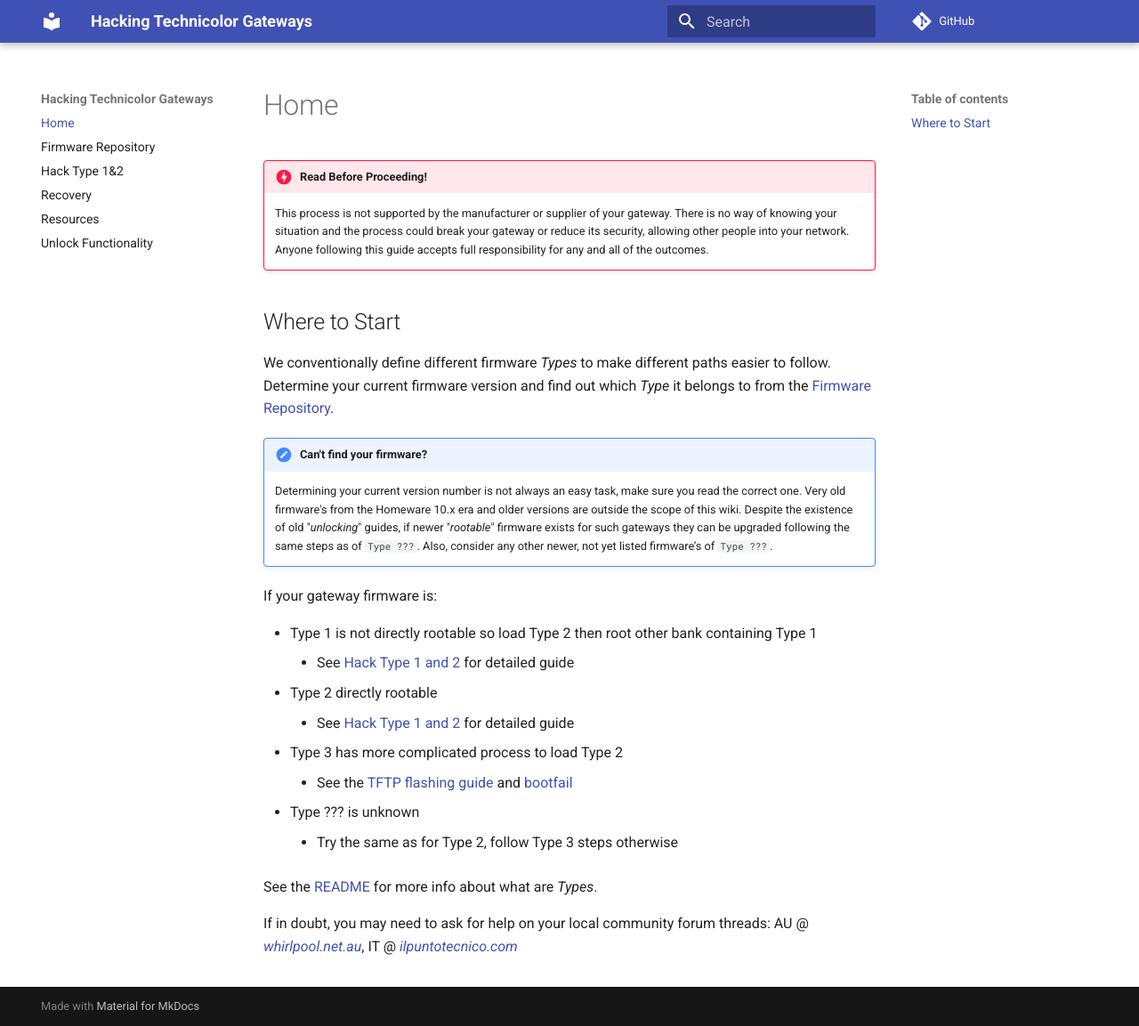
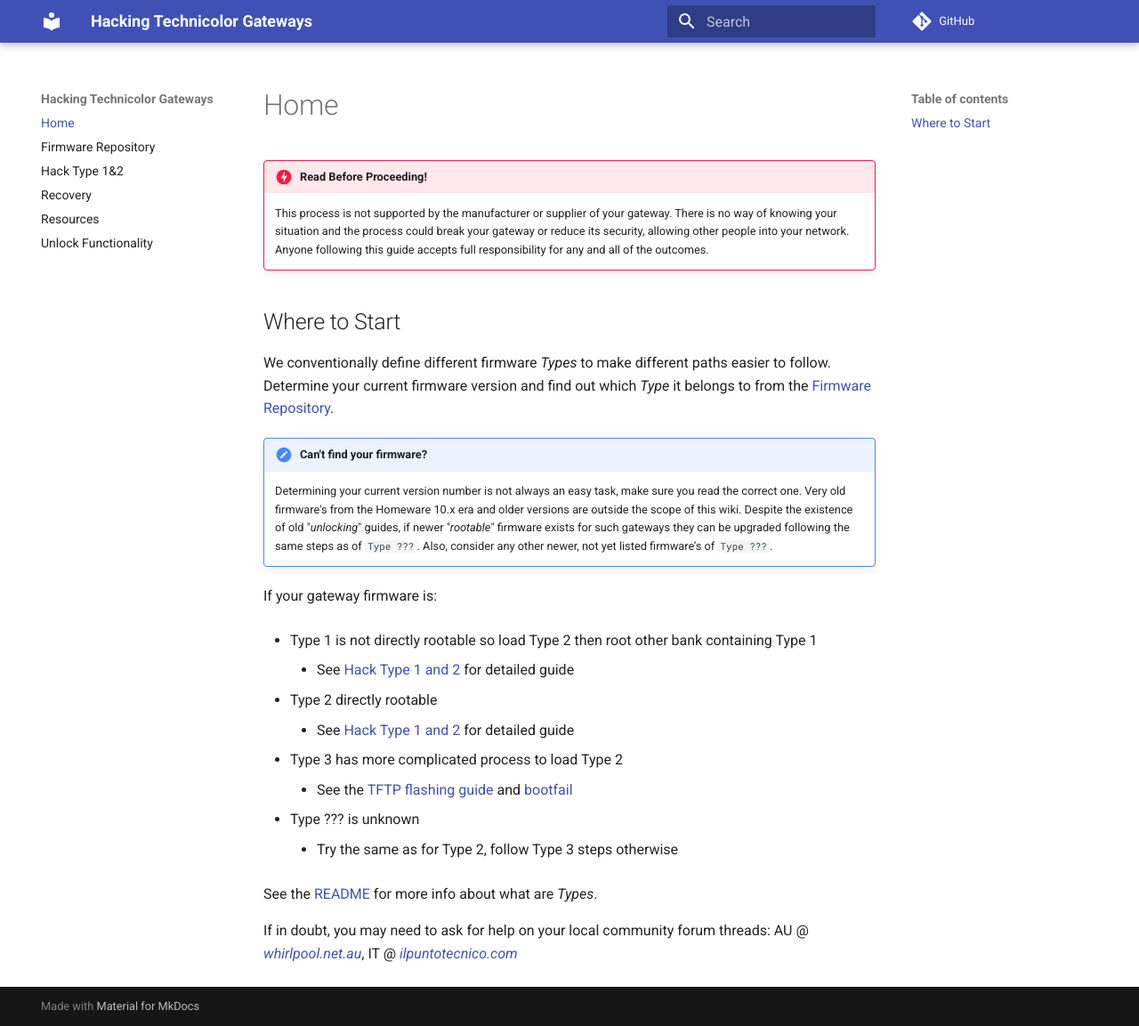
Before and after one commit to hack-technicolor/hack-technicolor, an MkDocs documentation site: the page built from docs/index.md, in a window 1280 px wide and 1153 px high. Shown: the whole window at 89% size. Built offline with MkDocs 1.6.1 and Material for MkDocs 9.7.7, drawn with Linux system fonts in a browser that asks for light colours; comment, search, counter and statistics services are not loaded.

```diff
--- a/docs/index.md
+++ b/docs/index.md
@@ -12,14 +12,17 @@ We conventionally define different firmware *Types* to make different paths easi
 
 If your gateway firmware is:
 
-- Type 1 is not directly rootable so load Type 2 then root other bank containing Type 1
-    - See [Hack Type 1 and 2](Hack%20Type%201&2/) for detailed guide
-- Type 2 directly rootable
-    - See [Hack Type 1 and 2](Hack%20Type%201&2/) for detailed guide
-- Type 3 has more complicated process to load Type 2
-    - See the [TFTP flashing guide](Recovery/#boot-p-recovery-mode-tftp-flashing) and [bootfail](Recovery/#bootfail-procedure)
-- Type ??? is unknown
-    - Try the same as for Type 2, follow Type 3 steps otherwise
+* Type 1 is not directly rootable so load Type 2 then root other bank containing Type 1
+    * See [Hack Type 1 and 2](Hack%20Type%201&2/) for detailed guide
+
+* Type 2 directly rootable
+    * See [Hack Type 1 and 2](Hack%20Type%201&2/) for detailed guide
+
+* Type 3 has more complicated process to load Type 2
+    * See the [TFTP flashing guide](Recovery/#boot-p-recovery-mode-tftp-flashing) and [bootfail](Recovery/#bootfail-procedure)
+
+* Type ??? is unknown
+    * Try the same as for Type 2, follow Type 3 steps otherwise
 
 See the [README](https://github.com/kevdagoat/hack-technicolor/blob/master/README.md) for more info about what are *Types*.
 
```
